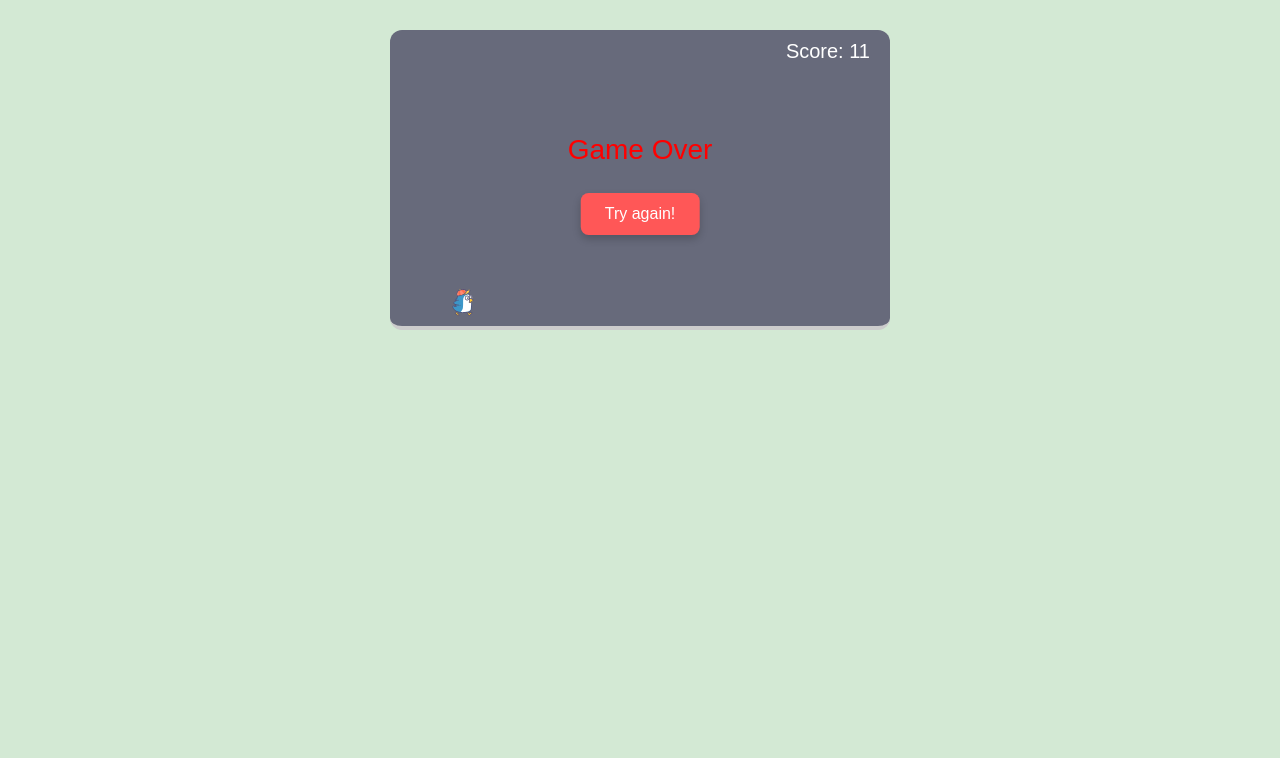
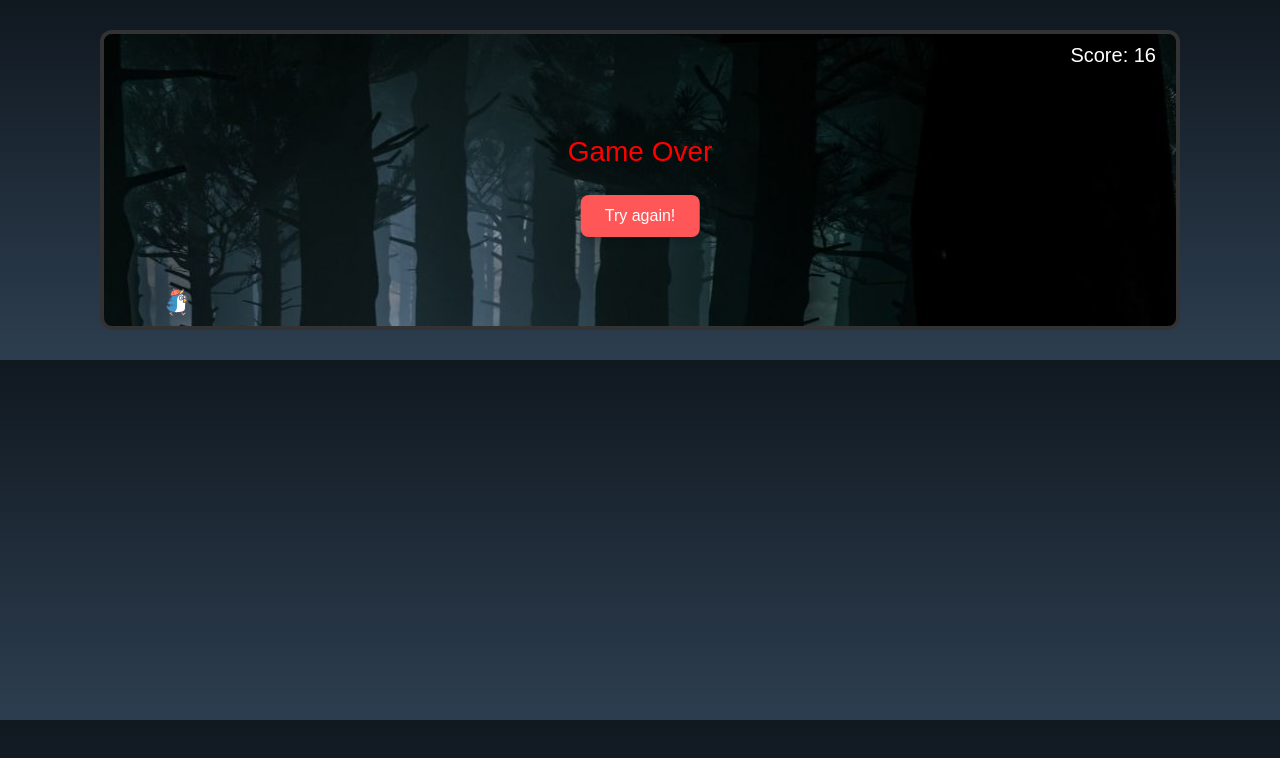
Before and after one commit to VolodymyrVasyliev/VolodymyrVasyliev, a plain HTML site: page index.html in a window 1280 px wide. Drawn offline with Linux system fonts and the light colour scheme.

Commit message:
beackground

```diff
--- a/index.html
+++ b/index.html
@@ -12,22 +12,43 @@
 
         body {
             margin: 0;
-            background-color: #d3e9d4;
-            overflow: hidden;
+            background: linear-gradient(to bottom, #101820, #2d3e50);
             font-family: sans-serif;
             touch-action: manipulation;
         }
 
         .game {
             width: 90%;
-            max-width: 500px;
+            max-width: 1080px;
             height: 300px;
-            background-color: #676a7b;
-            border-bottom: 4px solid #ccc;
+            background-color: transparent;
             position: relative;
             overflow: hidden;
             margin: 30px auto;
             border-radius: 12px;
+            border: 4px solid #333;
+        }
+
+        .background {
+            position: absolute;
+            width: 200%;
+            height: 100%;
+            background: url('./image/imgi_2_9fa496dcc3e9fbcaceaf6bb3b22eec53.jpg') repeat-x;
+            background-size:auto;
+            animation: backgroundScroll 15s linear infinite;
+            z-index: 0;
+            top: 0;
+            left: 0;
+        }
+
+        @keyframes backgroundScroll {
+            from {
+                transform: translateX(0);
+            }
+
+            to {
+                transform: translateX(-50%);
+            }
         }
 
         .dino {
@@ -38,6 +59,7 @@
             left: 50px;
             background-image: url('./image/penguin-svgrepo-com.svg');
             background-size: cover;
+            z-index: 2;
         }
 
         .obstacle {
@@ -46,6 +68,7 @@
             right: -40px;
             background-size: cover;
             background-repeat: no-repeat;
+            z-index: 2;
         }
 
         .obstacle.small {
@@ -61,7 +84,7 @@
         }
 
         .jump {
-            animation: jump 0.4s ease-out;
+            animation: jump 0.6s ease-out;
         }
 
         @keyframes jump {
@@ -86,6 +109,7 @@
             font-size: 28px;
             color: red;
             user-select: none;
+            z-index: 3;
         }
 
         .restart-btn {
@@ -103,6 +127,7 @@
             box-shadow: 0 4px 8px rgba(0, 0, 0, 0.2);
             transition: background-color 0.3s ease;
             user-select: none;
+            z-index: 3;
         }
 
         .restart-btn:hover {
@@ -116,6 +141,7 @@
             font-size: 20px;
             color: #fff;
             user-select: none;
+            z-index: 3;
         }
 
         @media (max-width: 500px) {
@@ -156,7 +182,9 @@
 </head>
 
 <body>
+
     <div class="game" id="game">
+        <div class="background"></div>
         <div class="dino" id="dino"></div>
         <div class="game-over" id="gameOver" style="display: none;">Game Over</div>
         <button class="restart-btn" id="restartBtn" style="display: none;">Try again!</button>
@@ -183,18 +211,15 @@
             }
         }
 
-        document.addEventListener("keydown", function (event) {
-            if (event.code === "Space" || event.code === "ArrowUp") {
-                jump();
-            }
+        document.addEventListener("keydown", (e) => {
+            if (e.code === "Space" || e.code === "ArrowUp") jump();
         });
 
-        game.addEventListener("click", jump);
-        game.addEventListener("touchstart", jump);
+        document.body.addEventListener("click", jump);
+        document.body.addEventListener("touchstart", jump);
 
         scoreInterval = setInterval(() => {
             if (!gameRunning) return;
-
             score++;
             scoreText.innerText = "Score: " + score;
 
@@ -263,9 +288,7 @@
 
         startCreatingObstacles();
 
-        restartBtn.addEventListener("click", () => {
-            location.reload();
-        });
+        restartBtn.addEventListener("click", () => location.reload());
     </script>
 </body>
 
```
Also changed, not shown: image/imgi_2_9fa496dcc3e9fbcaceaf6bb3b22eec53.jpg (added).
